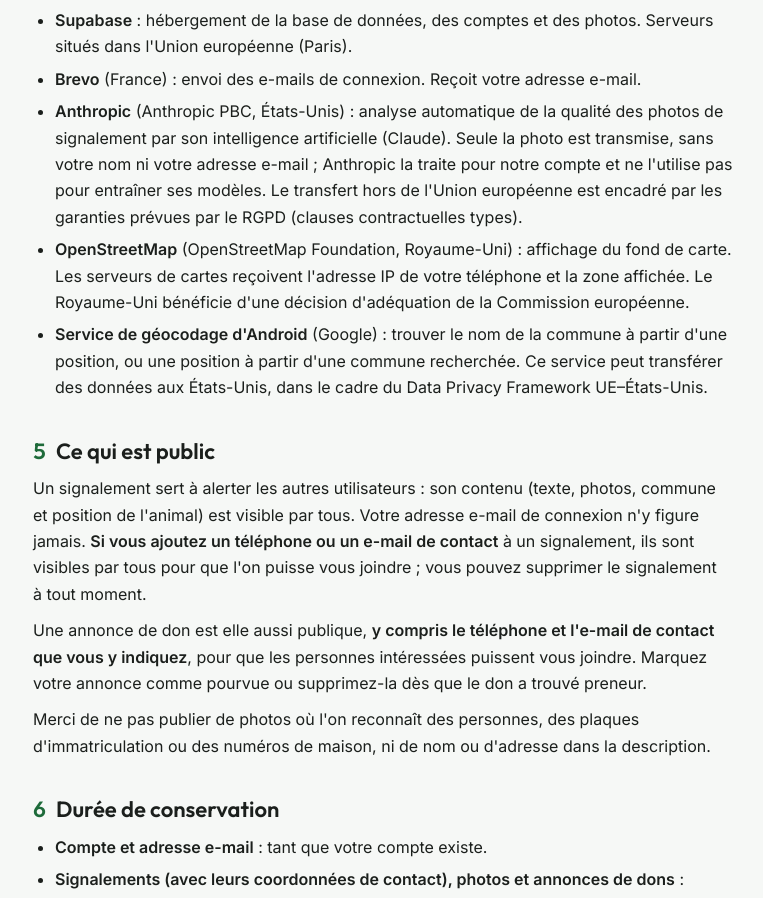
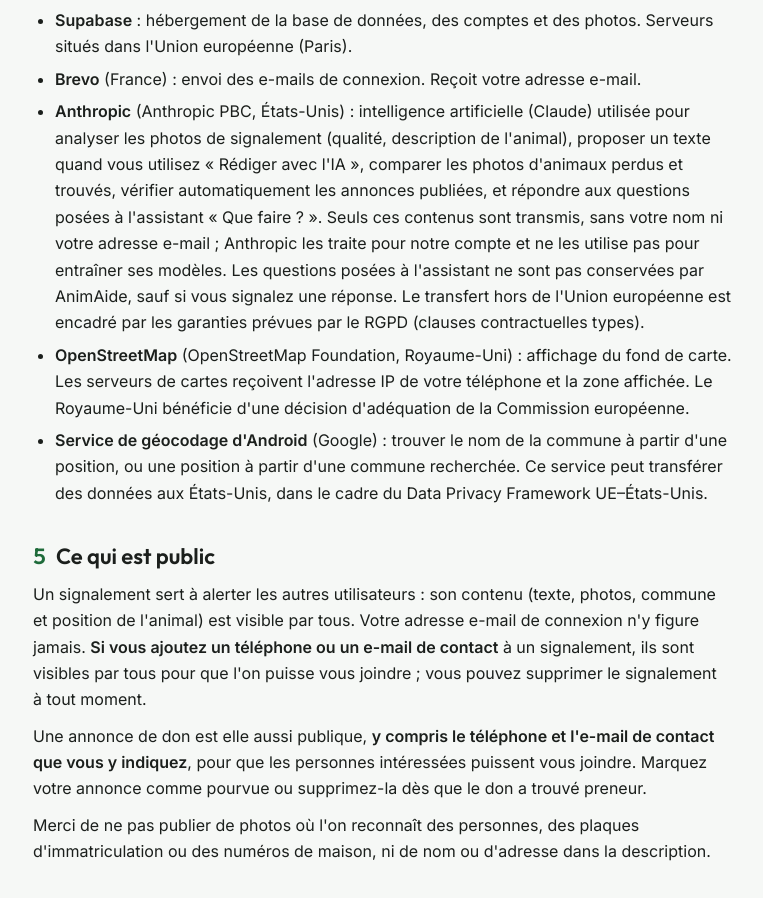
Before and after one commit to smyli84/animaide-site, a plain HTML site: page politique-de-confidentialite.html in a window 1280 px wide. Shown: the part 2583-3481 px from the top of the page, without its empty margins (243-1006 px from the left). Drawn offline with Linux system fonts and the light colour scheme.

Commit message:
Politique : fonctions d'IA (rédaction, comparaison, modération, assistant)
Co-Authored-By: Claude Opus 5.5 <noreply@anthropic.com>
Claude-Session: https://claude.ai/code/session_01VYeb6G9dGPUyxWMjmLYfov

```diff
--- a/politique-de-confidentialite.html
+++ b/politique-de-confidentialite.html
@@ -145,7 +145,7 @@ footer { border-top: 1px solid var(--trait); padding-top: 18px; color: var(--gri
   <ul>
     <li><strong>Supabase</strong> : hébergement de la base de données, des comptes et des photos. Serveurs situés dans l'Union européenne (Paris).</li>
     <li><strong>Brevo</strong> (France) : envoi des e-mails de connexion. Reçoit votre adresse e-mail.</li>
-    <li><strong>Anthropic</strong> (Anthropic PBC, États-Unis) : analyse automatique de la qualité des photos de signalement par son intelligence artificielle (Claude). Seule la photo est transmise, sans votre nom ni votre adresse e-mail ; Anthropic la traite pour notre compte et ne l'utilise pas pour entraîner ses modèles. Le transfert hors de l'Union européenne est encadré par les garanties prévues par le RGPD (clauses contractuelles types).</li>
+    <li><strong>Anthropic</strong> (Anthropic PBC, États-Unis) : intelligence artificielle (Claude) utilisée pour analyser les photos de signalement (qualité, description de l'animal), proposer un texte quand vous utilisez « Rédiger avec l'IA », comparer les photos d'animaux perdus et trouvés, vérifier automatiquement les annonces publiées, et répondre aux questions posées à l'assistant « Que faire ? ». Seuls ces contenus sont transmis, sans votre nom ni votre adresse e-mail ; Anthropic les traite pour notre compte et ne les utilise pas pour entraîner ses modèles. Les questions posées à l'assistant ne sont pas conservées par AnimAide, sauf si vous signalez une réponse. Le transfert hors de l'Union européenne est encadré par les garanties prévues par le RGPD (clauses contractuelles types).</li>
     <li><strong>OpenStreetMap</strong> (OpenStreetMap Foundation, Royaume-Uni) : affichage du fond de carte. Les serveurs de cartes reçoivent l'adresse IP de votre téléphone et la zone affichée. Le Royaume-Uni bénéficie d'une décision d'adéquation de la Commission européenne.</li>
     <li><strong>Service de géocodage d'Android</strong> (Google) : trouver le nom de la commune à partir d'une position, ou une position à partir d'une commune recherchée. Ce service peut transférer des données aux États-Unis, dans le cadre du Data Privacy Framework UE–États-Unis.</li>
   </ul>
```
